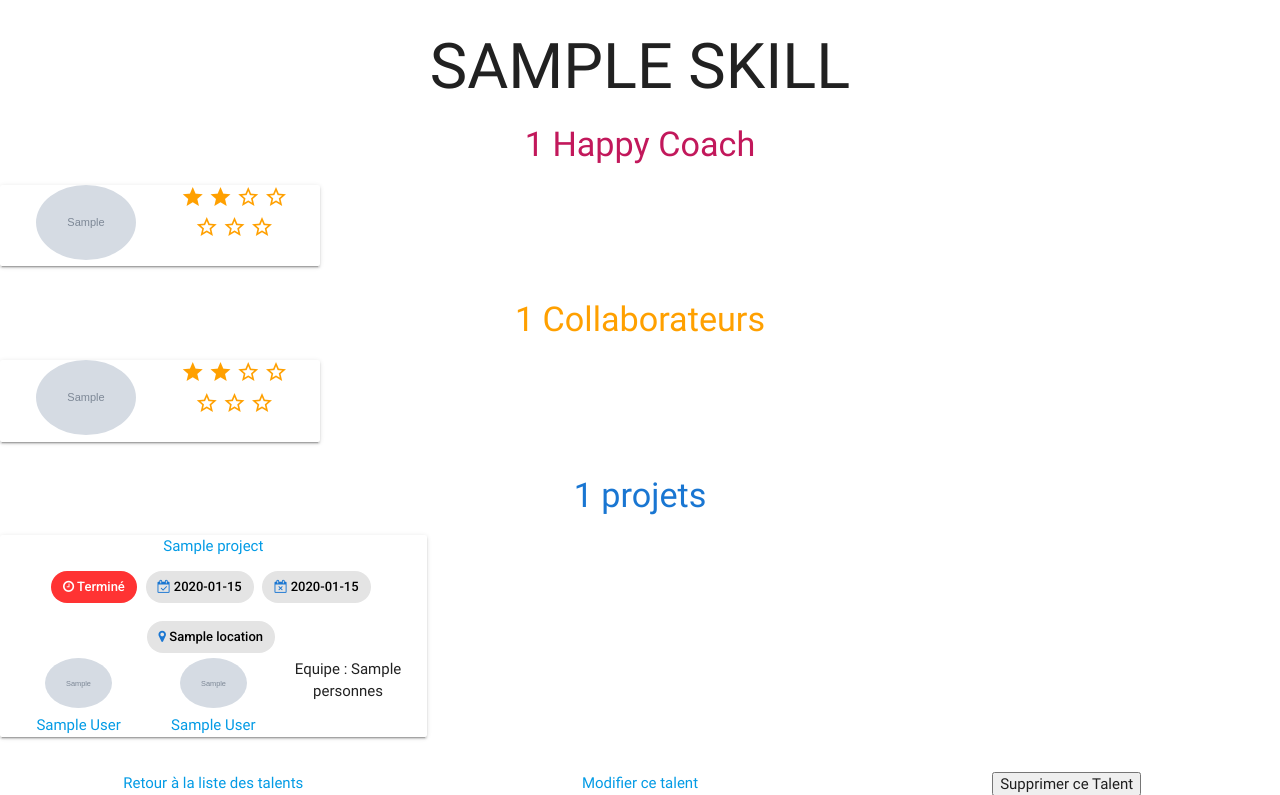
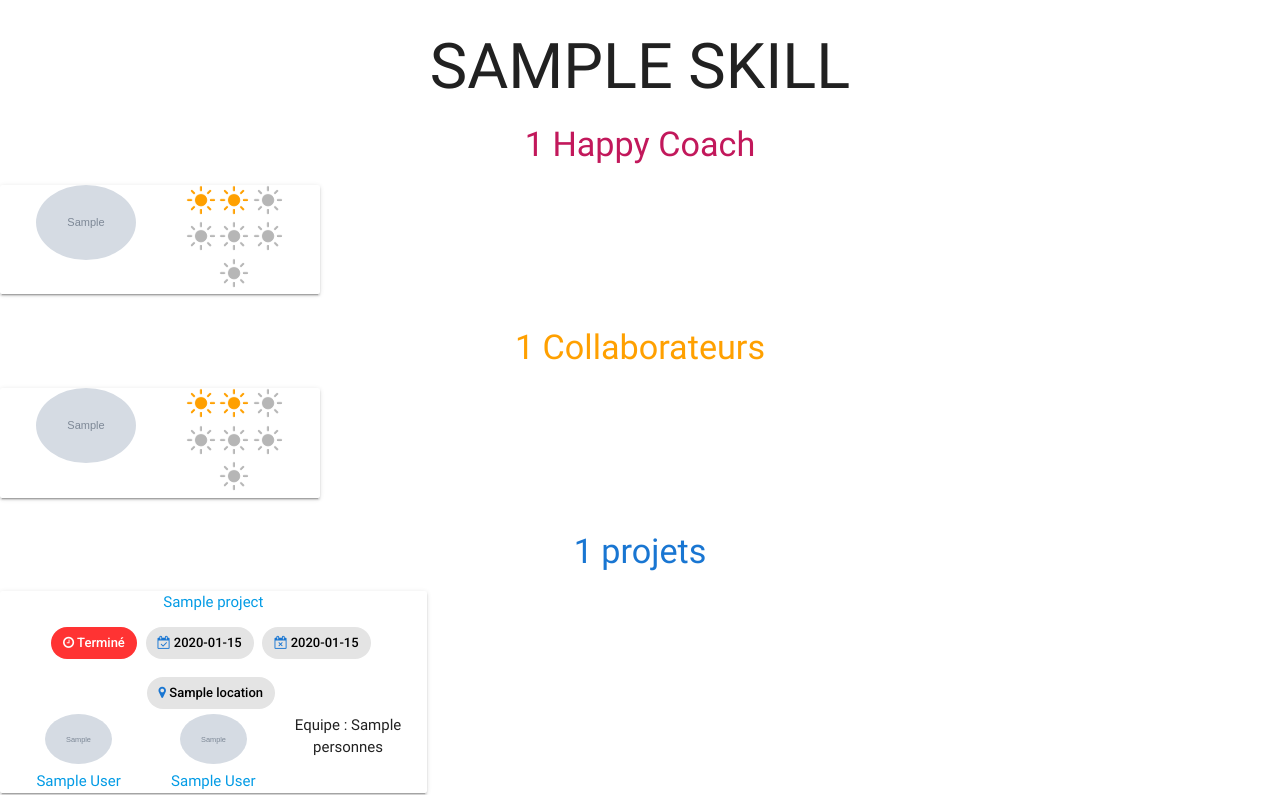
Before and after one commit to WildCodeSchool/Lyon-0917-HappySens, a Symfony app: template app/Resources/views/skill/show.html.twig in a window 1280 px wide. Shown: the top 795 px of the page. Run offline with Twig, Linux system fonts and the light colour scheme; the template is opened without the code that fills it: most values are stand-ins (such as "Sample title", 1, 10 or a date in 2020); grey boxes marked "Sample" are stand-in pictures; some libraries are stand-ins or nearby versions.

Commit message:
sun skill

```diff
--- a/app/Resources/views/skill/skillLevel.html.twig
+++ b/app/Resources/views/skill/skillLevel.html.twig
@@ -1,9 +1,9 @@
 
 {% for i in 1..level | round %}
-    <i class="material-icons amber-text text-darken-2">star</i>
+    <img class="responsive-img" src="{{ asset('assets/images/icone-soleil-red.png') }}">
 {% endfor %}
 {% if level | round != 5 %}
     {% for i in 5..(level | round+ 1) %}
-        <i class="material-icons  amber-text text-darken-2">star_border</i>
+        <img class="responsive-img" src="{{ asset('assets/images/icone-soleil-vide-red.png') }}">
     {% endfor %}
 {% endif %}
```
